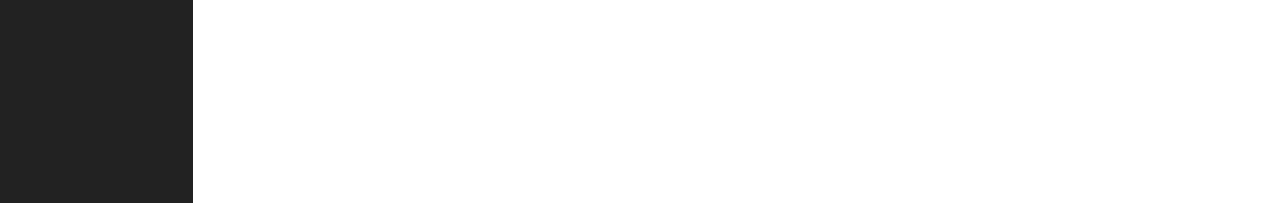
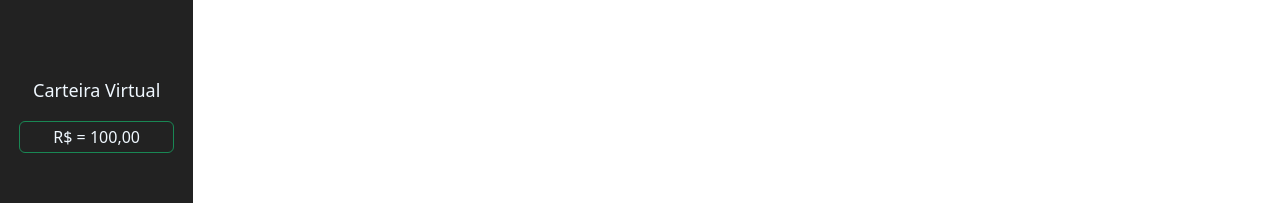
Before and after one commit to arthurgal/controle-api-frontEnd, a Vue app: page / in a window 1280 px wide. Shown: the part 681-884 px from the top of the page. Built offline with nearby package versions, Linux system fonts and the light colour scheme; no server answers.

Commit message:
Criando o componente Carteira Virtual e aplicando ele no componente Navegador Principal

```diff
--- /dev/null
+++ b/src/components/CarteiraVirtual.vue
@@ -0,0 +1,33 @@
+<template>
+  <div>
+    <h4 class="titulo-carteira">Carteira Virtual</h4>
+    <p class="border border-success rounded">R$ = 100,00</p>
+  </div>
+</template>
+
+<script>
+export default {
+    name:"CarteiraVirtual",
+
+}
+</script>
+
+<style scoped>
+    div{
+        color: aliceblue;
+        margin-top: 600px;
+    }
+
+    .titulo-carteira{
+        padding: 10px;
+        font-size: 18px;
+        margin-bottom: 10px;
+    }
+
+    p{
+        width: 80%;
+        margin: auto;
+        padding-bottom: 3px;
+        padding-top: 3px;
+    }
+</style>
--- a/src/components/NavegadorPrincipal.vue
+++ b/src/components/NavegadorPrincipal.vue
@@ -11,12 +11,20 @@
       </li>
 
     </ul>
+    <div class="carteira">
+      <CarteiraVirtual/>
+    </div>
   </div>
 </template>
 
 <script>
+import CarteiraVirtual from './CarteiraVirtual.vue'
 export default {
   name: "NavegadorPrincipal",
+
+  components:{
+    CarteiraVirtual
+  }
 };
 </script>
 
@@ -41,4 +49,5 @@ export default {
 .navBar a:hover{
   color: blueviolet;
 }
+
 </style>
```
